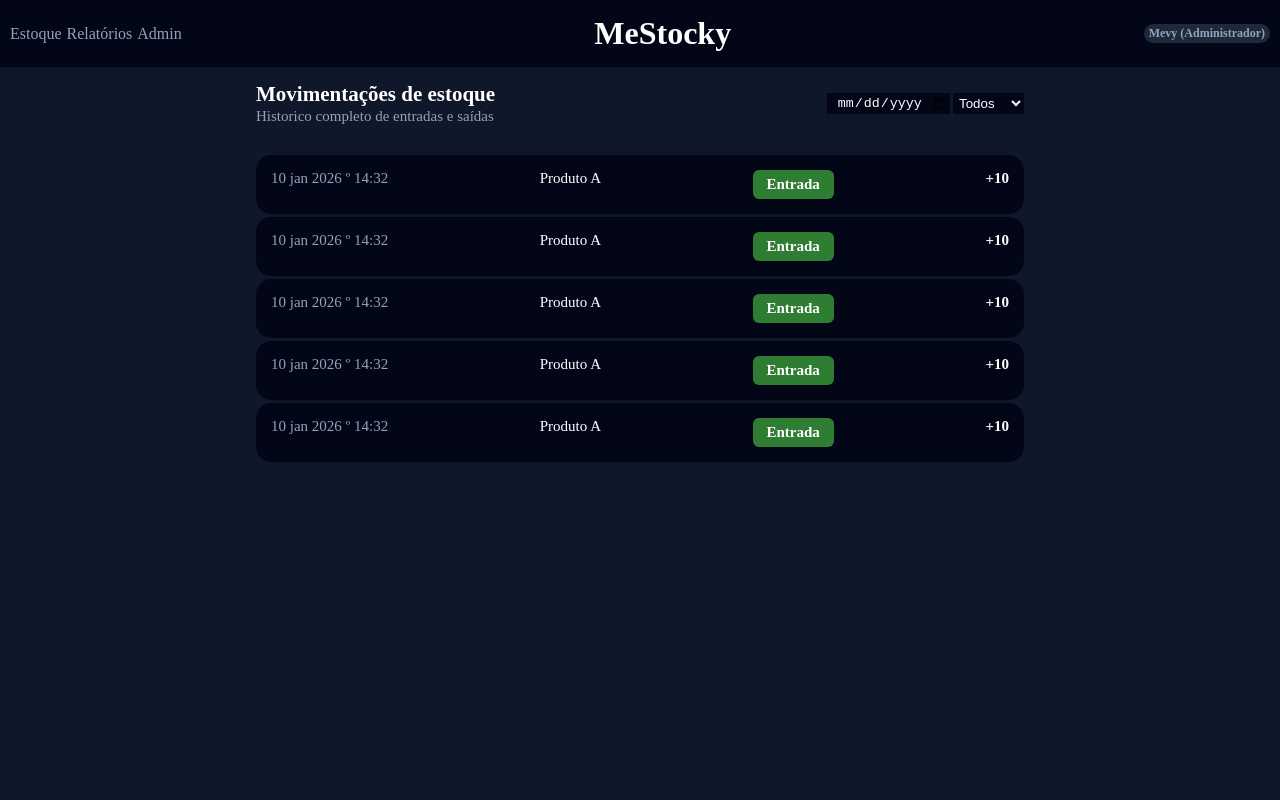
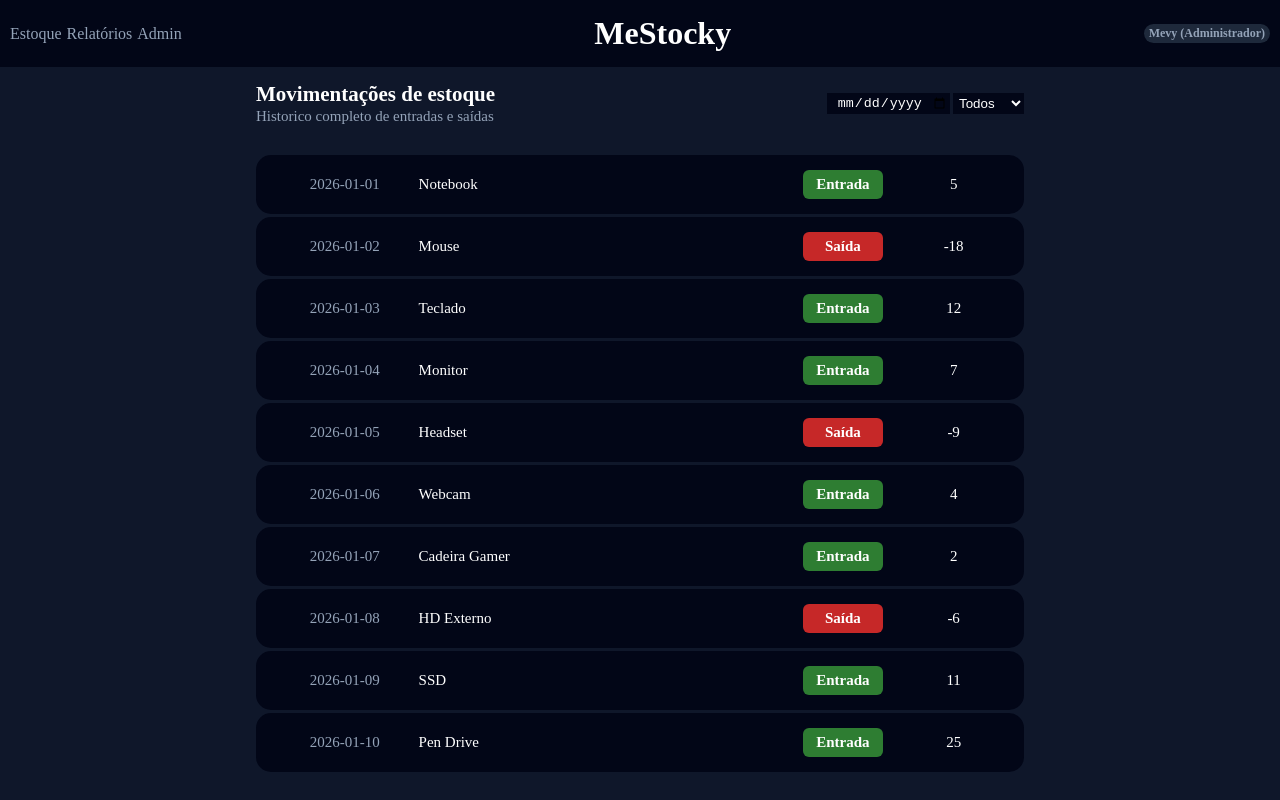
Before and after one commit to LuisVynicius/MeStocky-Angular, an Angular app: page /report in a window 1280 px wide. Built offline with nearby package versions, Linux system fonts and the light colour scheme.

Commit message:
UPD: Report Page

```diff
--- a/src/app/pages/report-page/report-page.html
+++ b/src/app/pages/report-page/report-page.html
@@ -28,8 +28,12 @@
 
         <div class="container_background_reports">
 
-            @for (item of [1,2, 3, 4, 5]; track $index) {
-                <app-report></app-report>
+            @for (report of reports; track $index) {
+                <app-report
+                    [date]="report.date"
+                    [product]="report.product"
+                    [quantity]="report.quantity"
+                ></app-report>
             }
 
         </div>
--- a/src/app/pages/report-page/report-page.ts
+++ b/src/app/pages/report-page/report-page.ts
@@ -1,5 +1,6 @@
 import { Component } from '@angular/core';
 import { Report } from './report/report';
+import { ReportShape } from '../../shape/productShape';
 
 @Component({
   selector: 'app-report-page',
@@ -10,5 +11,18 @@ import { Report } from './report/report';
   styleUrl: './report-page.css',
 })
 export class ReportPage {
+  reports: ReportShape[] = [
+    {
+      date: "2026-01-01", product: "Notebook", quantity: 5 },
+    { date: "2026-01-02", product: "Mouse", quantity: -18 },
+    { date: "2026-01-03", product: "Teclado", quantity: 12 },
+    { date: "2026-01-04", product: "Monitor", quantity: 7 },
+    { date: "2026-01-05", product: "Headset", quantity: -9 },
+    { date: "2026-01-06", product: "Webcam", quantity: 4 },
+    { date: "2026-01-07", product: "Cadeira Gamer", quantity: 2 },
+    { date: "2026-01-08", product: "HD Externo", quantity: -6 },
+    { date: "2026-01-09", product: "SSD", quantity: 11 },
+    { date: "2026-01-10", product: "Pen Drive", quantity: 25 }
+  ];
 
 }
--- a/src/app/pages/report-page/report/report-type/report-type.css
+++ b/src/app/pages/report-page/report/report-type/report-type.css
@@ -1,4 +1,12 @@
+.container {
+  width: 100%;
+}
+
 .container_report {
+  display: flex;
+  justify-content: center;
+  align-items: center;
+
   padding: 6px 14px;
 
   border-radius: 6px;
@@ -6,6 +14,8 @@
   font-weight: bold;
 
   color: white;
+
+  width: 80px;
 }
 
 .report-exit {
--- a/src/app/pages/report-page/report/report.css
+++ b/src/app/pages/report-page/report/report.css
@@ -12,9 +12,33 @@
 }
 
 .container_date {
+    display: flex;
+    align-items: center;
+    justify-content: center;
+
     color: #94a3b8;
+
+    width: 20%;
+}
+
+.container_product {
+    display: flex;
+    align-items: center;
+    width: 50%;
+
+}
+
+.container_type {
+    display: flex;
+    align-items: center;
+    justify-content: center;
+    width: 15%;
+
 }
 
 .container_quantity {
-    font-weight: bold;
+    display: flex;
+    align-items: center;
+    justify-content: center;
+    width: 15%;
 }
--- a/src/app/pages/report-page/report/report.html
+++ b/src/app/pages/report-page/report/report.html
@@ -2,27 +2,27 @@
 
     <div class="container_date">
 
-        <span>10 jan 2026 º 14:32</span>
+        <span>{{date}}</span>
 
     </div>
 
     <div class="container_product">
 
-        <span>Produto A</span>
+        <span>{{product}}</span>
 
     </div>
 
     <div class="container_type">
 
         <app-report-type
-            [type]="1"
+            [type]="report_color"
         ></app-report-type>
 
     </div>
 
     <div class="container_quantity">
 
-        <span>+10</span>
+        <span>{{quantity}}</span>
 
     </div>
 
--- a/src/app/pages/report-page/report/report.ts
+++ b/src/app/pages/report-page/report/report.ts
@@ -1,4 +1,4 @@
-import { Component } from '@angular/core';
+import { Component, Input } from '@angular/core';
 import { ReportType } from './report-type/report-type';
 
 @Component({
@@ -10,5 +10,16 @@ import { ReportType } from './report-type/report-type';
   styleUrl: './report.css',
 })
 export class Report {
+  @Input()
+  date: string = "";
 
+  @Input()
+  product: string = "";
+
+  @Input()
+  quantity: number = 0;
+
+  get report_color(): 0 | 1 {
+    return this.quantity > 0 ? 1 : 0;
+  }
 }
--- /dev/null
+++ b/src/app/shape/productShape.ts
@@ -0,0 +1,5 @@
+export type ReportShape = {
+    date: string,
+    product: string,
+    quantity: number
+}
```
